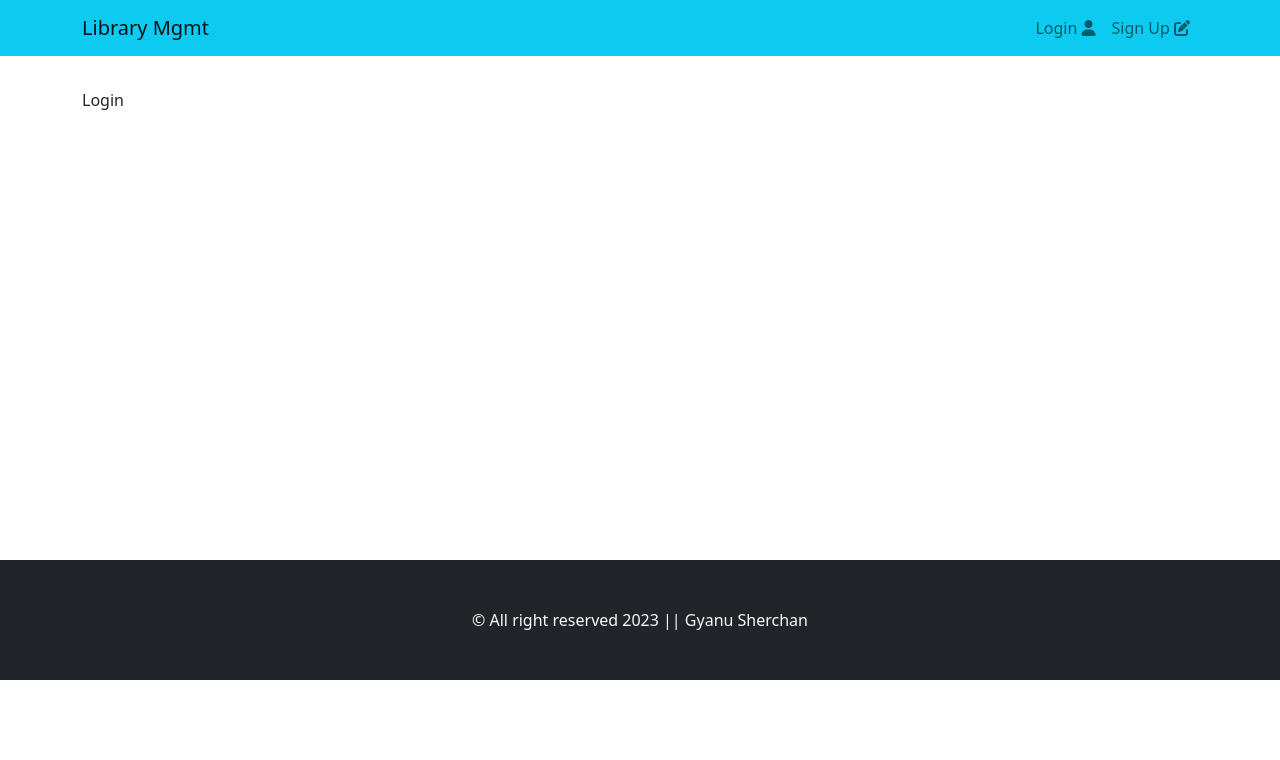
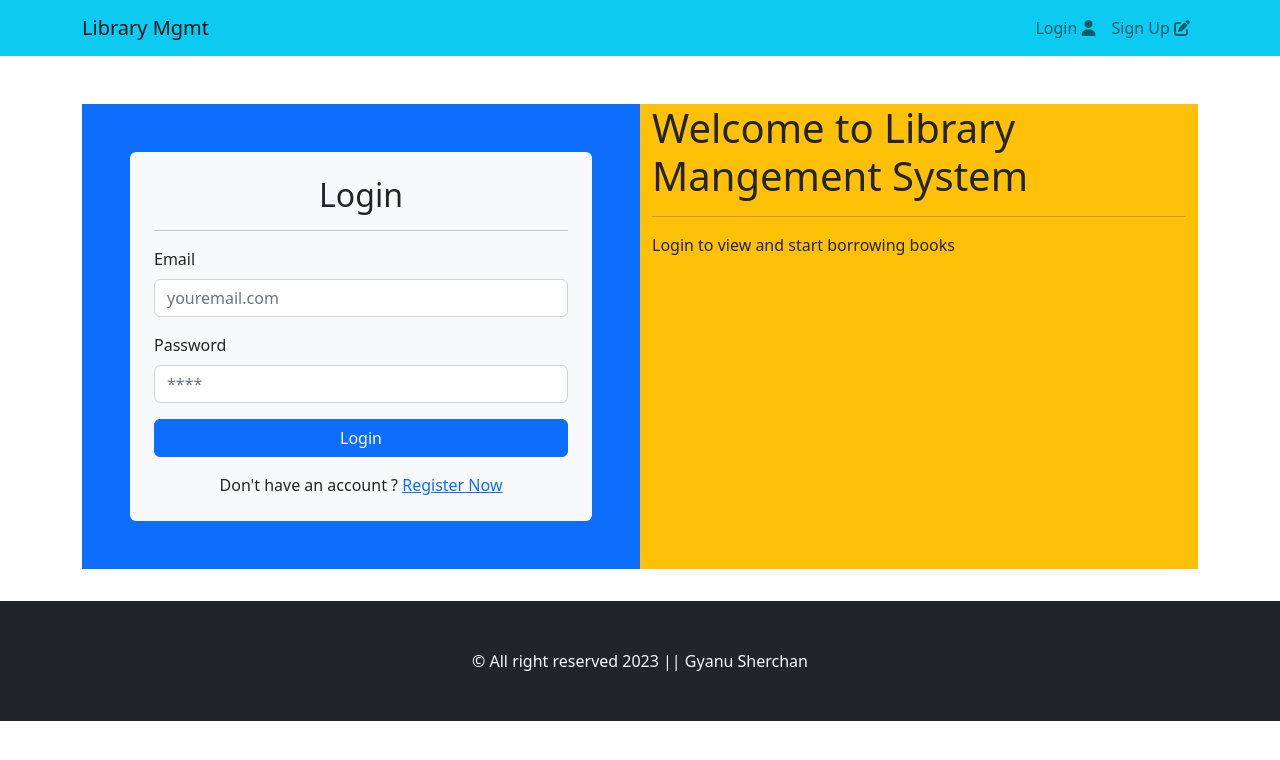
Before and after one commit to gyanu-sherchan-dev/library-mgt, a React (Create React App) app in the folder client/: page / in a window 1280 px wide. Shown: the top 760 px of the page. Built offline with nearby package versions, Linux system fonts and the light colour scheme.

Commit message:
login ui

```diff
--- a/client/src/App.js
+++ b/client/src/App.js
@@ -1,7 +1,7 @@
 import "./App.css";
 import { ToastContainer, Toast } from "react-toastify";
 import { BrowserRouter, Routes, Route } from "react-router-dom";
-import Login from "./pages/Login";
+import { Login } from "./pages/Login";
 import Register from "./pages/Register";
 
 function App() {
--- a/client/src/pages/Login.js
+++ b/client/src/pages/Login.js
@@ -1,10 +1,69 @@
-import React from "react";
-import { DefaultLayout } from "../components/layout/DefaultLayout";
-import { Footer } from "../components/layout/Footer";
-import { Header } from "../components/layout/Header";
+import React, { useState } from "react";
+import { Button, Col, Container, Form, Row } from "react-bootstrap";
+import { Link } from "react-router-dom";
+import { InputField } from "../components/customInputField/InputField.js";
+import { DefaultLayout } from "../components/layout/DefaultLayout.js";
 
-const Login = () => {
-  return <DefaultLayout>Login</DefaultLayout>;
+export const Login = () => {
+  const [login, setLogin] = useState({});
+  const inputs = [
+    {
+      label: "Email",
+      name: "email",
+      type: "email",
+      placeholder: "youremail.com",
+      required: true,
+    },
+    {
+      label: "Password",
+      name: "password",
+      type: "password",
+      placeholder: "****",
+      required: true,
+    },
+  ];
+
+  const handleOnChange = (e) => {
+    const { value, name } = e.target;
+    setLogin({
+      ...login,
+      [name]: value,
+    });
+  };
+  return (
+    <DefaultLayout>
+      <Container>
+        <Row className="mt-5">
+          <Col className=" col-md-6 bg-primary p-5">
+            <div className="bg-light p-4 rounded">
+              <Form>
+                <h2 className="text-center">Login</h2>
+                <hr />
+                {inputs.map((item, i) => {
+                  return (
+                    <InputField key={i} {...item} onChange={handleOnChange} />
+                  );
+                })}
+                <div className="d-grid">
+                  <Button variant="primary" type="submit">
+                    Login
+                  </Button>
+                </div>
+              </Form>
+              <div className="text-center mt-3">
+                Don't have an account ? <Link to="/register">Register Now</Link>
+              </div>
+            </div>
+          </Col>
+          <Col className="col-md-6 bg-warning">
+            <div>
+              <h1>Welcome to Library Mangement System</h1>
+              <hr />
+              <p>Login to view and start borrowing books</p>
+            </div>
+          </Col>
+        </Row>
+      </Container>
+    </DefaultLayout>
+  );
 };
-
-export default Login;
```
